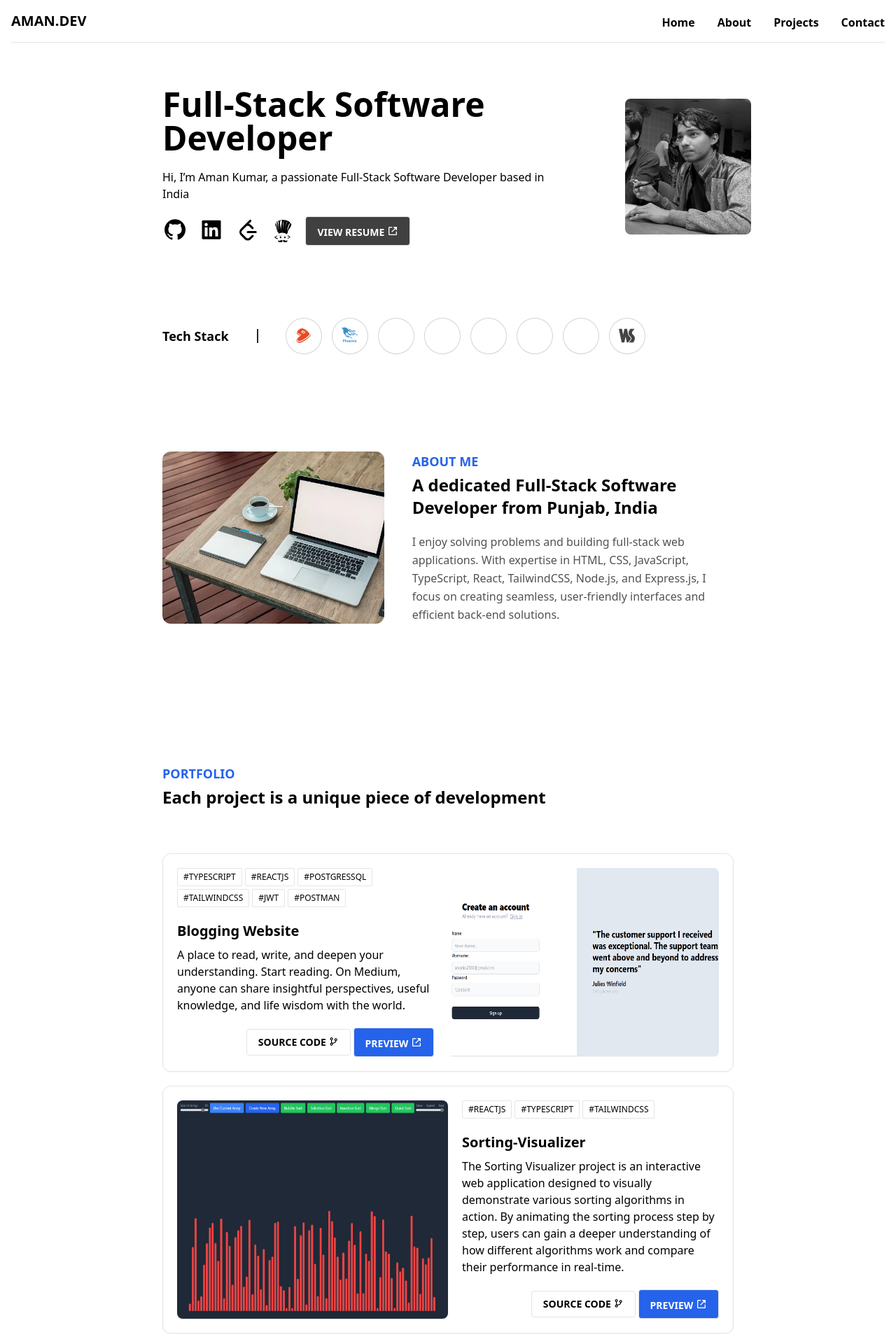
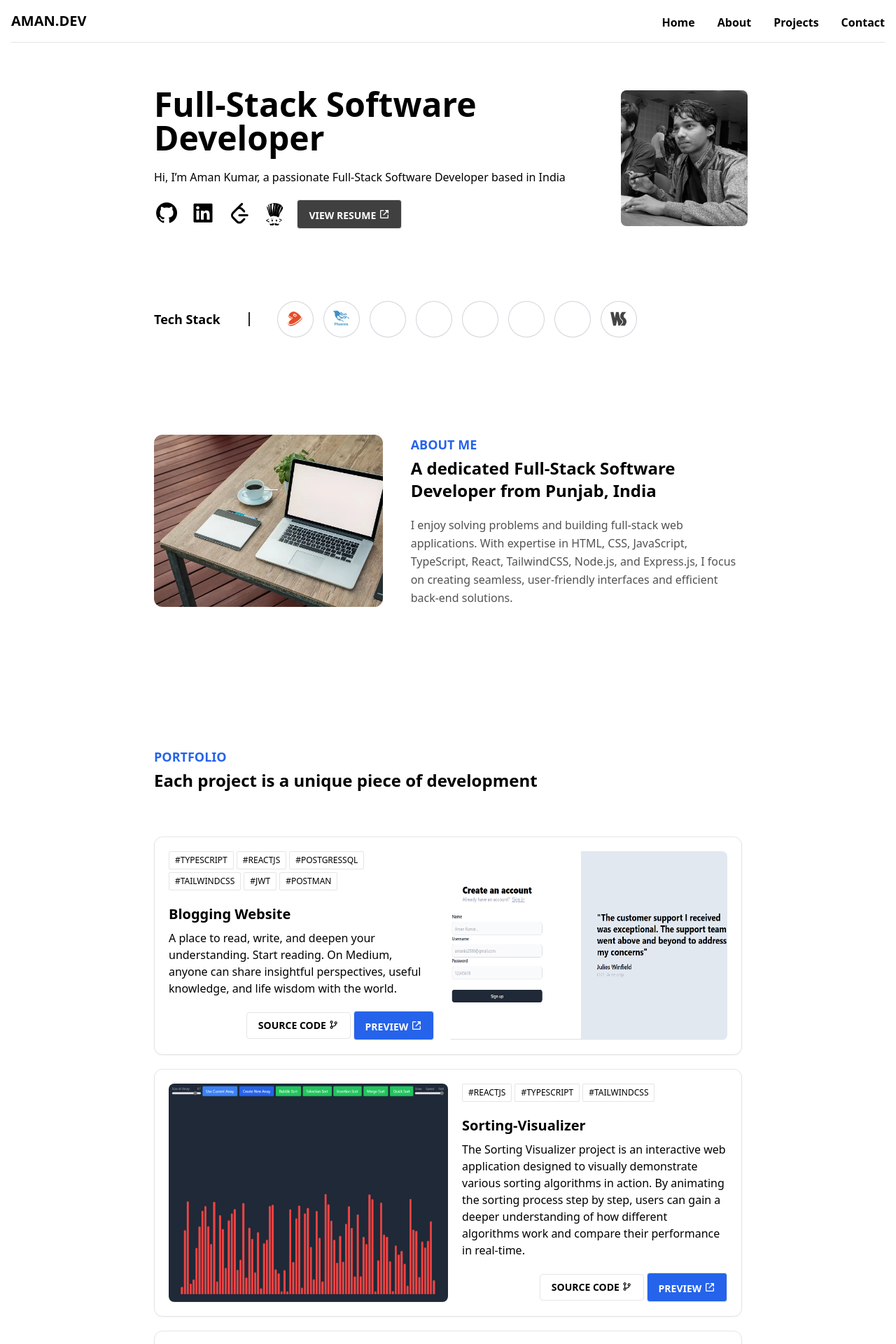
Before and after one commit to Codinewbie/portfolio, a React (Vite) app: page / in a window 1280 px wide. Shown: the top 1920 px of the page at 70% size. Built offline with nearby package versions, Linux system fonts and the light colour scheme; what tailwind-clip-path would draw is missing.

Commit message:
fixed padding

```diff
--- a/src/components/About.jsx
+++ b/src/components/About.jsx
@@ -6,7 +6,7 @@ import about from '/src/images/about.webp';
 const About = () => {
   return (
 
-    <div id="About" className="about px-5 md:px-10">
+    <div id="About" className="about px-7">
       <div className="grid grid-cols-12 gap-y-10 md:gap-y-0 md:gap-x-10 py-[70px] md:py-[100px]">
 
         <div className="col-span-12 md:col-span-5 rounded-lg">
--- a/src/components/Contact.jsx
+++ b/src/components/Contact.jsx
@@ -4,7 +4,7 @@ import 'boxicons/css/boxicons.min.css';
 const Contact = () => {
   return (
 
-    <div id="Contact" className="px-5 md:px-10 bg-white ">
+    <div id="Contact" className="px-7 bg-white ">
       <div className="container py-[70px] md:py-[100px]">
         <h3 className="text-lg uppercase font-extrabold text-blue-600 mb-1">Don't be shy! Hit me up! 👇</h3>
         <h2 className="text-2xl font-bold mb-5">CONTACT</h2>
--- a/src/components/Footer.jsx
+++ b/src/components/Footer.jsx
@@ -5,7 +5,7 @@ const Footer = () => {
 
 
     <div className = "bg-neutral-800 flex justify-center">
-      <div className = "max-w-4xl text-white py-16 flex justify-between w-full gap-14  items-center  flex-col md:flex-row  px-5 md:px-10 ">
+      <div className = "max-w-4xl text-white py-16 flex justify-between w-full gap-14  items-center  flex-col md:flex-row  px-7 md:px-10 ">
 
         <div>
         <p className="md:text-lg font-bold">
--- a/src/components/Hero.jsx
+++ b/src/components/Hero.jsx
@@ -7,7 +7,7 @@ const Hero = () => {
     <>
     <header id="Home" className="">
       <div className="py-16 flex flex-col-reverse gap-10 text-center md:text-left md:flex-row items-center md:justify-between">
-        <div className="px-5 md:px-10">
+        <div className="px-7">
           <h2 className="text-3xl font-extrabold md:text-5xl font-black mb-5 leading-tight">Full-Stack Software Developer</h2>
           <p className="mb-5">Hi, I’m Aman Kumar, a passionate Full-Stack Software Developer based in India</p>
           <div className="flex items-center justify-center md:justify-start text-4xl gap-4">
--- a/src/components/TechStack.jsx
+++ b/src/components/TechStack.jsx
@@ -5,7 +5,7 @@ const TechStack = () => {
   return (
 
     <div className="">
-      <div className="flex flex-col px-5 md:px-10 md:flex-row text-center md:text-left items-center gap-2 md:gap-10 py-10">
+      <div className="flex flex-col px-7 md:flex-row text-center md:text-left items-center gap-2 md:gap-10 py-10">
         <h2 className="font-bold text-lg">Tech Stack</h2>
         <div className="w-[100px] h-0.5 md:h-[20px] md:w-0.5 bg-neutral-800 mb-5 md:mb-0"></div>
         <div className="flex flex-wrap justify-center md:justify-start items-center gap-4">
--- a/src/components/project.jsx
+++ b/src/components/project.jsx
@@ -9,7 +9,7 @@ const Portfolio = () => {
 
 
     <div id="Projects" >
-      <div className="px-5 md:px-10 py-[70px] md:py-[100px] ">
+      <div className="px-7 py-[70px] md:py-[100px] ">
         <h3 className="text-lg uppercase font-extrabold text-blue-600 mb-1">
         PORTFOLIO
         </h3>
```
